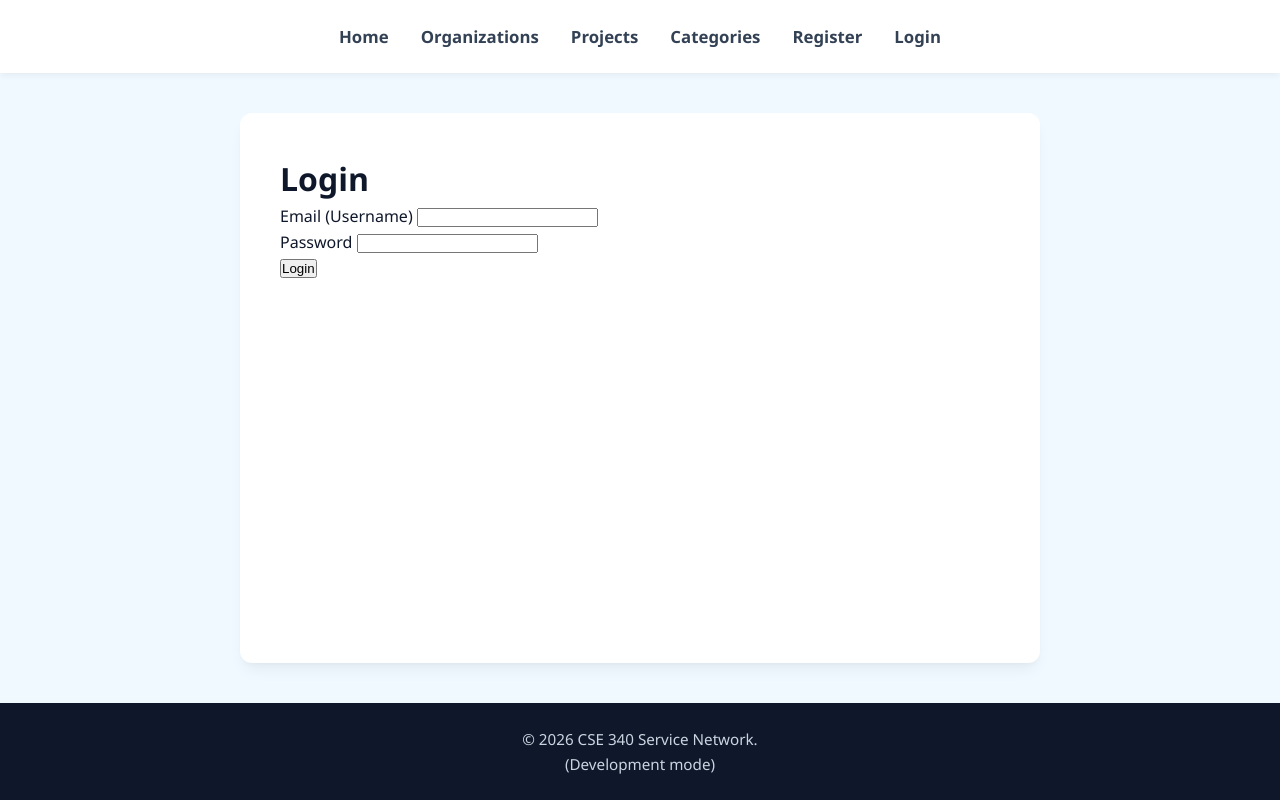
After one commit to FerAnana/cse340-course, a Node server app: page /login in a window 1280 px wide. The commit adds this page. Run offline with Node 20, Linux system fonts and the light colour scheme.

Commit message:
register/login/logout features added

```diff
--- a/server.js
+++ b/server.js
@@ -55,9 +55,14 @@ app.use((req, res, next) => {
 
 // Middleware to make NODE_ENV available to all templates
 app.use((req, res, next) => {
+  res.locals.isLoggedIn = false;
+  if (req.session && req.session.user) {
+    res.locals.isLoggedIn = true;
+  }
+
   res.locals.NODE_ENV = NODE_ENV;
   next();
-})
+});
 
 // Use the router for all routes
 app.use(router);
--- a/src/controllers/users.js
+++ b/src/controllers/users.js
@@ -1,5 +1,36 @@
+import { body, validationResult } from 'express-validator';
 import bcrypt from 'bcrypt';
-import { createUser } from '../models/users.js';
+import { createUser, authenticateUser } from '../models/users.js';
+
+const registerValidation = [
+    body('name')
+        .trim()
+        .notEmpty()
+        .withMessage("Name is required")
+        .isLength({ min: 3, max: 100 })
+        .withMessage('Name must be between 3 and 100 characters'),
+    body('email')
+        .trim()
+        .notEmpty()
+        .withMessage("Email is required")
+        .isEmail()
+        .withMessage("The email should be a valid email"),
+    body('password')
+        .trim()
+        .notEmpty()
+        .withMessage('Password is required')
+        .isLength({ min: 8 })
+        .withMessage('The password must be 8 or more characters')
+]
+
+const loginValidation = [
+    body('email')
+        .trim()
+        .notEmpty()
+        .withMessage("Email is required")
+        .isEmail()
+        .withMessage("The email should be a valid email")
+]
 
 const userRegistrationForm = (req, res) => {
     res.render('register', { title: 'Register' });
@@ -7,6 +38,18 @@ const userRegistrationForm = (req, res) => {
 
 const processUserRegistrationForm = async (req, res) => {
     const { name, email, password } = req.body;
+
+    // Check for validation errors
+    const results = validationResult(req);
+    if (!results.isEmpty()) {
+        // Validation failed - loop through errors
+        results.array().forEach((error) => {
+            req.flash('error', error.msg);
+        });
+
+        // Redirect back to the edit project form
+        return res.redirect(`/register`);
+    }
 
     try {
         // Hash the password before storing it
@@ -26,4 +69,55 @@ const processUserRegistrationForm = async (req, res) => {
     }
 };
 
-export { userRegistrationForm, processUserRegistrationForm };
+const loginForm = (req, res) => {
+    res.render('login', { title: 'Login' });
+};
+
+const processLoginForm = async (req, res) => {
+    const { email, password } = req.body;
+
+    // Check for validation errors
+    const results = validationResult(req);
+    if (!results.isEmpty()) {
+        // Validation failed - loop through errors
+        results.array().forEach((error) => {
+            req.flash('error', error.msg);
+        });
+
+        // Redirect back to the edit project form
+        return res.redirect(`/login`);
+    }
+
+    try {
+        const user = await authenticateUser(email, password);
+        if (user) {
+            // Store user info in session
+            req.session.user = user;
+            req.flash('success', 'Login successful!');
+
+            if (res.locals.NODE_ENV === 'development') {
+                console.log('User logged in:', user);
+            }
+
+            res.redirect('/');
+        } else {
+            req.flash('error', 'Invalid email or password.');
+            res.redirect('/login');
+        }
+    } catch (error) {
+        console.error('Error during login:', error);
+        req.flash('error', 'An error occurred during login. Please try again.');
+        res.redirect('/login');
+    }
+};
+
+const processLogout = async (req, res) => {
+    if (req.session.user) {
+        delete req.session.user;
+    }
+
+    req.flash('success', 'Logout successful!');
+    res.redirect('/login');
+};
+
+export { userRegistrationForm, processUserRegistrationForm, loginForm, processLoginForm, processLogout, registerValidation, loginValidation };
--- /dev/null
+++ b/src/views/login.ejs
@@ -0,0 +1,20 @@
+<%- include('partials/header') %>
+    <main>
+        <h1>
+            <%= title %>
+        </h1>
+
+        <form action="/login" method="POST">
+            <div class="form-group">
+                <label for="email">Email (Username)</label>
+                <input type="email" id="email" name="email" required />
+            </div>
+            <div class="form-group">
+                <label for="password">Password</label>
+                <input type="password" id="password" name="password" required />
+            </div>
+            <button type="submit">Login</button>
+        </form>
+    </main>
+
+    <%- include('partials/footer') %>
--- a/src/views/partials/header.ejs
+++ b/src/views/partials/header.ejs
@@ -19,7 +19,12 @@
             <li><a href="/organizations">Organizations</a></li>
             <li><a href="/projects">Projects</a></li>
             <li><a href="/categories">Categories</a></li>
-            <a href="/register">Register</a>
+            <% if (!isLoggedIn) { %>
+                <li><a href="/register">Register</a></li>
+                <li><a href="/login">Login</a></li>
+                <% } else { %>
+                    <li><a href="/logout">Logout</a></li>
+                    <% } %>
         </ul>
     </nav>
     <% if (typeof flash==='function' ) { %>
```
Also changed, not shown: src/models/users.js (+41 -2 lines), src/routes.js (+7 -2 lines).
